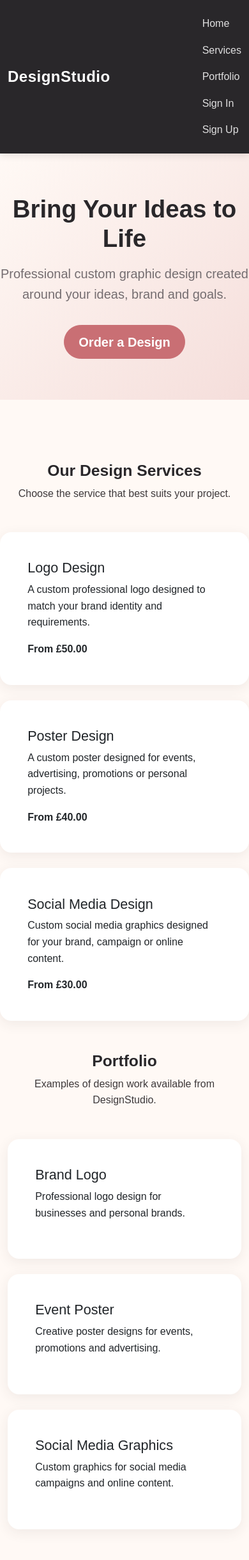
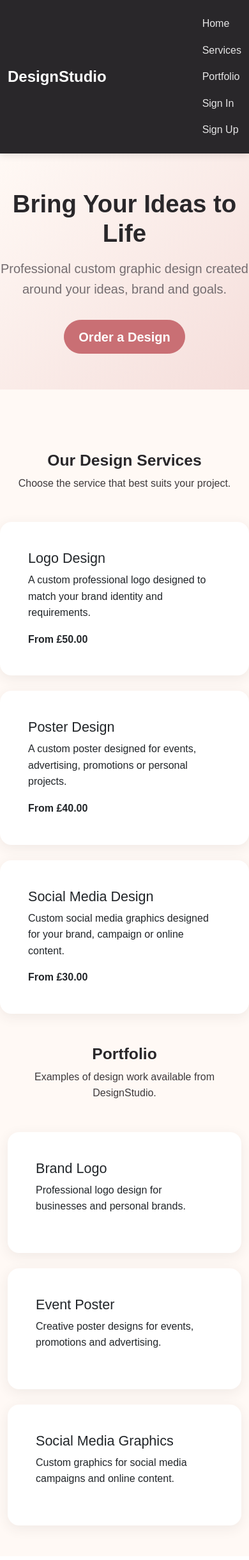
Before and after one commit to Krisztina-sketch/designstudio, a Django app: page / in a window 390 px wide. Shown: the whole page at 64% size. After the commit the page ends 2400 px from the top, so only its background shows below. Run offline with Django 3.2, Linux system fonts and the light colour scheme; data comes from the database, SQL or seed files in the repository.

Commit message:
Improve responsive site styling

```diff
--- a/static/css/style.css
+++ b/static/css/style.css
@@ -1,7 +1,3 @@
-/* -----------------------------------
-   DesignStudio - Custom Styling
------------------------------------ */
-
 :root {
     --cream: #fff9f5;
     --soft-pink: #f5dedb;
@@ -21,9 +17,8 @@ body {
     line-height: 1.6;
 }
 
-/* Navigation */
-
-.navbar.bg-dark {
+.navbar.bg-dark,
+.navbar-dark {
     background-color: var(--charcoal) !important;
     padding-top: 1rem;
     padding-bottom: 1rem;
@@ -33,20 +28,16 @@ body {
 .navbar-brand {
     font-size: 1.5rem;
     font-weight: 700;
-    letter-spacing: 0.5px;
 }
 
 .navbar .nav-link {
-    color: rgba(255, 255, 255, 0.85);
-    margin-left: 0.6rem;
-    transition: color 0.2s ease;
+    color: rgba(255, 255, 255, 0.88);
+    margin-left: 0.5rem;
 }
 
 .navbar .nav-link:hover {
     color: var(--soft-pink);
 }
-
-/* Main hero */
 
 main > section:first-child {
     background: linear-gradient(
@@ -54,12 +45,8 @@ main > section:first-child {
         var(--cream) 0%,
         var(--soft-pink) 100%
     );
-    padding-top: 6rem !important;
-    padding-bottom: 6rem !important;
-}
-
-main > section:first-child h1 {
-    color: var(--charcoal);
+    padding-top: 5rem !important;
+    padding-bottom: 5rem !important;
 }
 
 main > section:first-child .lead {
@@ -69,8 +56,6 @@ main > section:first-child .lead {
     margin-right: auto;
 }
 
-/* Headings */
-
 h1,
 h2,
 h3,
@@ -79,56 +64,41 @@ h5 {
     color: var(--charcoal);
 }
 
+h1,
 h2 {
     font-weight: 700;
 }
 
-/* Sections */
-
 section {
-    padding-top: 4rem;
-    padding-bottom: 4rem;
+    padding-top: 3.5rem;
+    padding-bottom: 3.5rem;
 }
-
-/* Bootstrap cards */
 
 .card {
     border: none;
     border-radius: 18px;
     background-color: var(--white);
     box-shadow: 0 5px 20px rgba(58, 46, 50, 0.08);
-    transition:
-        transform 0.25s ease,
-        box-shadow 0.25s ease;
-    overflow: hidden;
+    transition: transform 0.2s ease, box-shadow 0.2s ease;
 }
 
 .card:hover {
-    transform: translateY(-5px);
+    transform: translateY(-4px);
     box-shadow: 0 10px 28px rgba(58, 46, 50, 0.14);
 }
 
 .card-body {
-    padding: 1.7rem;
+    padding: 1.75rem;
 }
 
 .card-title {
     font-weight: 700;
 }
 
-/* Buttons */
-
 .btn {
     border-radius: 30px;
     padding: 0.65rem 1.4rem;
     font-weight: 600;
-    transition:
-        transform 0.2s ease,
-        box-shadow 0.2s ease;
-}
-
-.btn:hover {
-    transform: translateY(-2px);
 }
 
 .btn-dark,
@@ -144,7 +114,6 @@ section {
 .btn-success:hover {
     background-color: var(--rose-dark) !important;
     border-color: var(--rose-dark) !important;
-    box-shadow: 0 4px 12px rgba(169, 81, 89, 0.25);
 }
 
 .btn-outline-dark {
@@ -157,8 +126,6 @@ section {
     border-color: var(--rose);
     color: var(--white);
 }
-
-/* Forms */
 
 form {
     background-color: var(--white);
@@ -179,15 +146,6 @@ select {
     box-shadow: 0 0 0 0.2rem rgba(201, 111, 116, 0.18);
 }
 
-/* Order information */
-
-.badge {
-    border-radius: 20px;
-    padding: 0.55rem 0.8rem;
-}
-
-/* Links */
-
 a {
     color: var(--rose-dark);
 }
@@ -196,7 +154,10 @@ a:hover {
     color: var(--rose);
 }
 
-/* Footer */
+.badge {
+    border-radius: 20px;
+    padding: 0.55rem 0.8rem;
+}
 
 footer {
     background-color: var(--charcoal);
@@ -204,12 +165,10 @@ footer {
     padding: 2rem 0;
 }
 
-/* Responsive */
-
 @media (max-width: 768px) {
     main > section:first-child {
-        padding-top: 4rem !important;
-        padding-bottom: 4rem !important;
+        padding-top: 3.5rem !important;
+        padding-bottom: 3.5rem !important;
     }
 
     .display-4 {
@@ -217,12 +176,12 @@ footer {
     }
 
     section {
-        padding-top: 3rem;
-        padding-bottom: 3rem;
+        padding-top: 2.5rem;
+        padding-bottom: 2.5rem;
     }
 
     form {
-        padding: 1.3rem;
+        padding: 1.25rem;
     }
 
     .navbar .nav-link {
```
